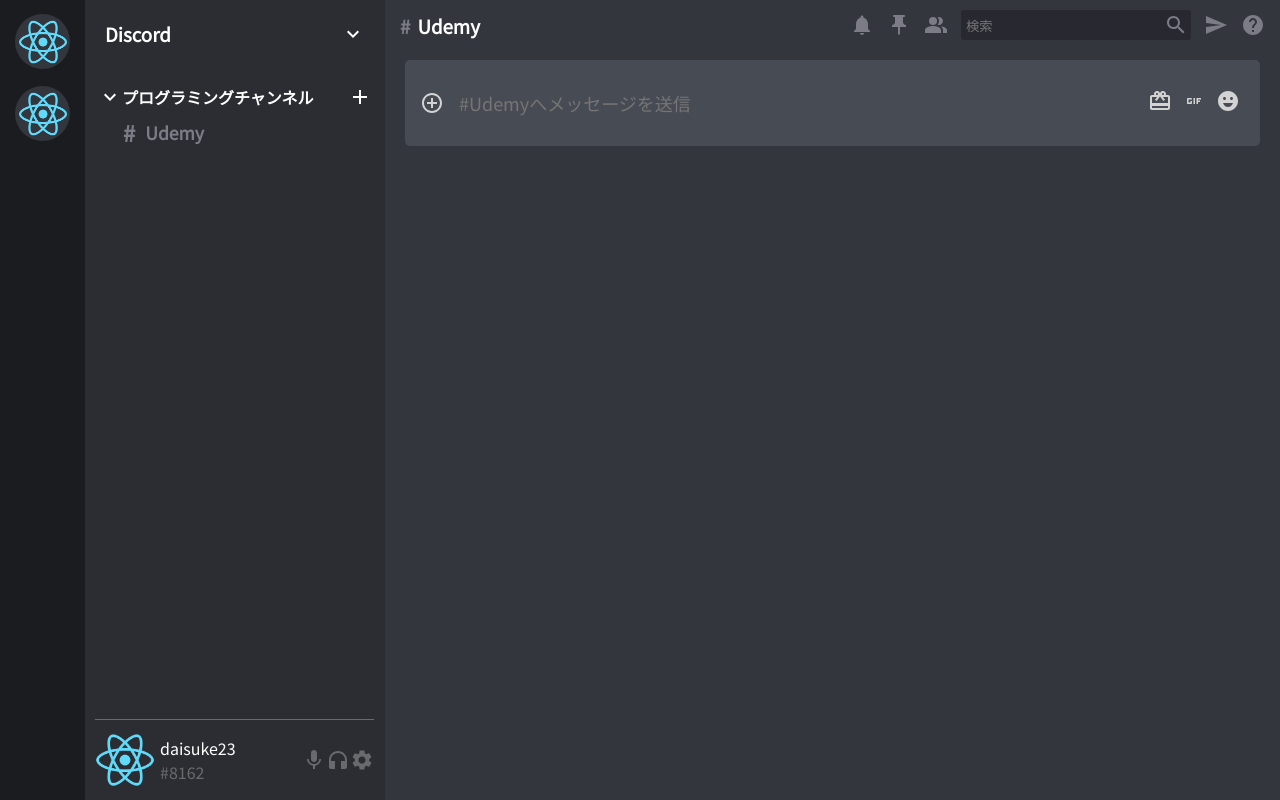
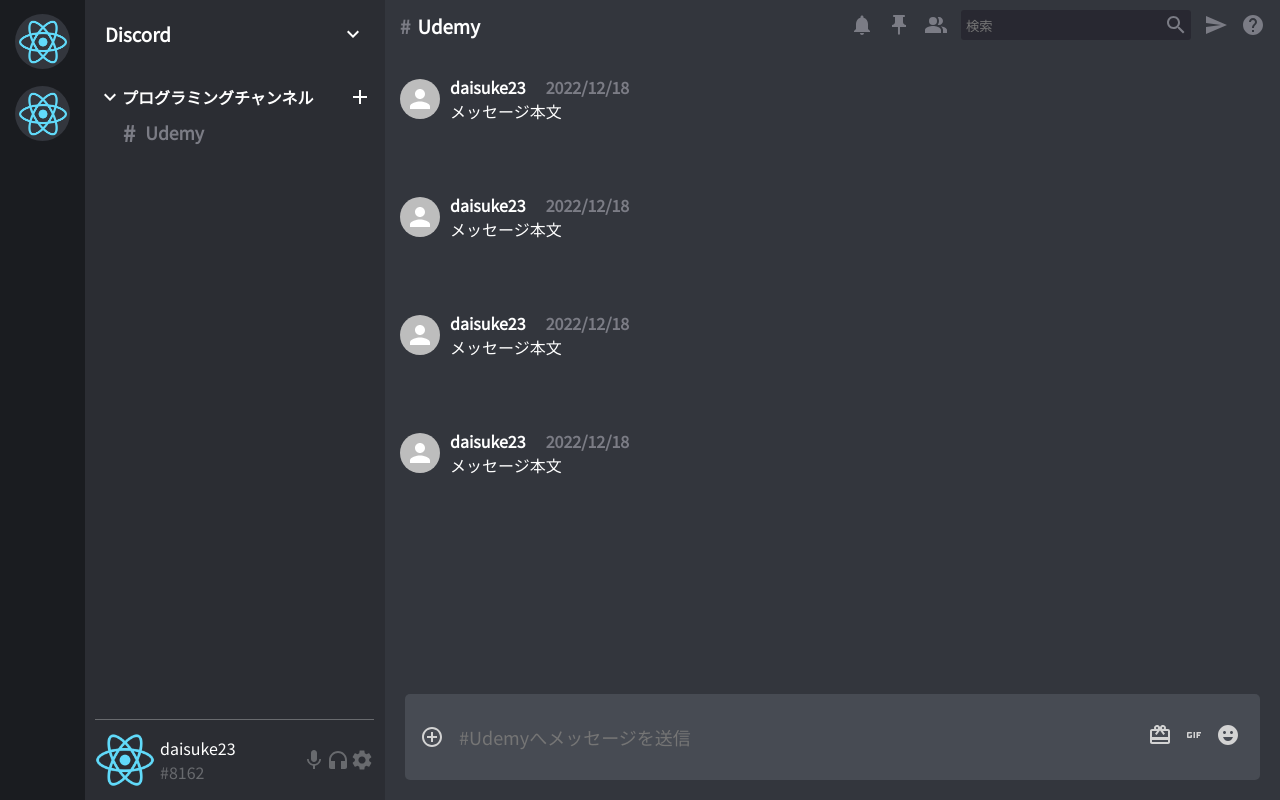
Before and after one commit to daisuke23bubu/ts-react-discord, a React (Create React App) app: page / in a window 1280 px wide. Built offline with nearby package versions, Linux system fonts and the light colour scheme.

Commit message:
feat: chatMessage

```diff
--- a/src/components/chat/Chat.scss
+++ b/src/components/chat/Chat.scss
@@ -3,6 +3,10 @@
     flex-direction: column;
     background-color: #33363d;
     flex-grow: 1;
+
+    .chatMessage {
+        flex-grow: 1;
+    }
 
     .chatInput {
         display: flex;
@@ -13,6 +17,10 @@
         border-radius: 5px;
         margin: 20px;
         color: lightgray;
+
+        .MuiSvgIcon-root {
+            cursor: pointer;
+        }
 
         form {
             flex-grow: 1;
@@ -34,6 +42,7 @@
         .chatInputIcons {
             .MuiSvgIcon-root {
                 padding: 5px;
+                cursor: pointer;
             }
         }
     }
--- a/src/components/chat/Chat.tsx
+++ b/src/components/chat/Chat.tsx
@@ -5,6 +5,7 @@
 import CardGiftcardIcon from '@mui/icons-material/CardGiftcard';
 import GifIcon from '@mui/icons-material/Gif';
 import EmojiEmotionsIcon from '@mui/icons-material/EmojiEmotions';
+import ChatMessage from './ChatMessage';
 
 const Chat = () => {
   return (
@@ -12,7 +13,12 @@
         {/* chatHeader */}
         <ChatHeader />
         {/* chatMessage */}
-        <div className="chatMessage"></div>
+        <div className="chatMessage">
+            <ChatMessage />
+            <ChatMessage />
+            <ChatMessage />
+            <ChatMessage />
+        </div>
         {/* chatInput */}
         <div className="chatInput">
         <AddCircleOutlineIcon />
--- /dev/null
+++ b/src/components/chat/ChatMessage.scss
@@ -0,0 +1,16 @@
+.message {
+    display: flex;
+    align-items: center;
+    padding: 15px;
+    color: white;
+
+    .messageInfo {
+        padding: 20px 20px 20px 10px;
+    }
+
+    .messageTimestamp {
+        color: #7b7c85;
+        margin-left: 20px;
+        font-size: 16px;
+    }
+}
--- /dev/null
+++ b/src/components/chat/ChatMessage.tsx
@@ -0,0 +1,20 @@
+import React from 'react'
+import "./ChatMessage.scss"
+import { Avatar } from '@mui/material'
+
+const ChatMessage = () => {
+  return (
+    <div className='message'>
+        <Avatar />
+        <div className="messageInfo">
+            <h4>daisuke23
+                <span className='messageTimestamp'>2022/12/18</span>
+            </h4>
+
+            <p>メッセージ本文</p>
+        </div>
+    </div>
+  )
+}
+
+export default ChatMessage
```
